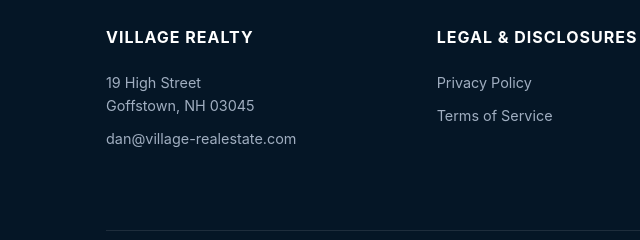
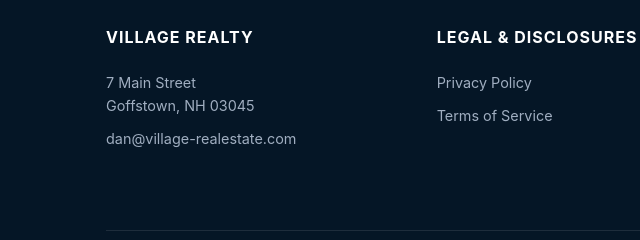
Before and after one commit to danrobertson53/VillageRealty, a plain HTML site: page index.html in a window 1280 px wide. Shown: the part 2020-2260 px from the top of the page, 58-698 px from the left. Drawn offline with Linux system fonts and the light colour scheme.

Commit message:
Update footer address to 7 Main Street

```diff
--- a/index.html
+++ b/index.html
@@ -812,7 +812,7 @@
             <div class="footer-grid fade-in-section">
                 <div class="footer-col">
                     <h3>Village Realty</h3>
-                    <p>19 High Street<br>Goffstown, NH 03045</p>
+                    <p>7 Main Street<br>Goffstown, NH 03045</p>
                     <p><a href="mailto:dan@village-realestate.com">dan@village-realestate.com</a></p>
                 </div>
                 <div class="footer-col">
```
